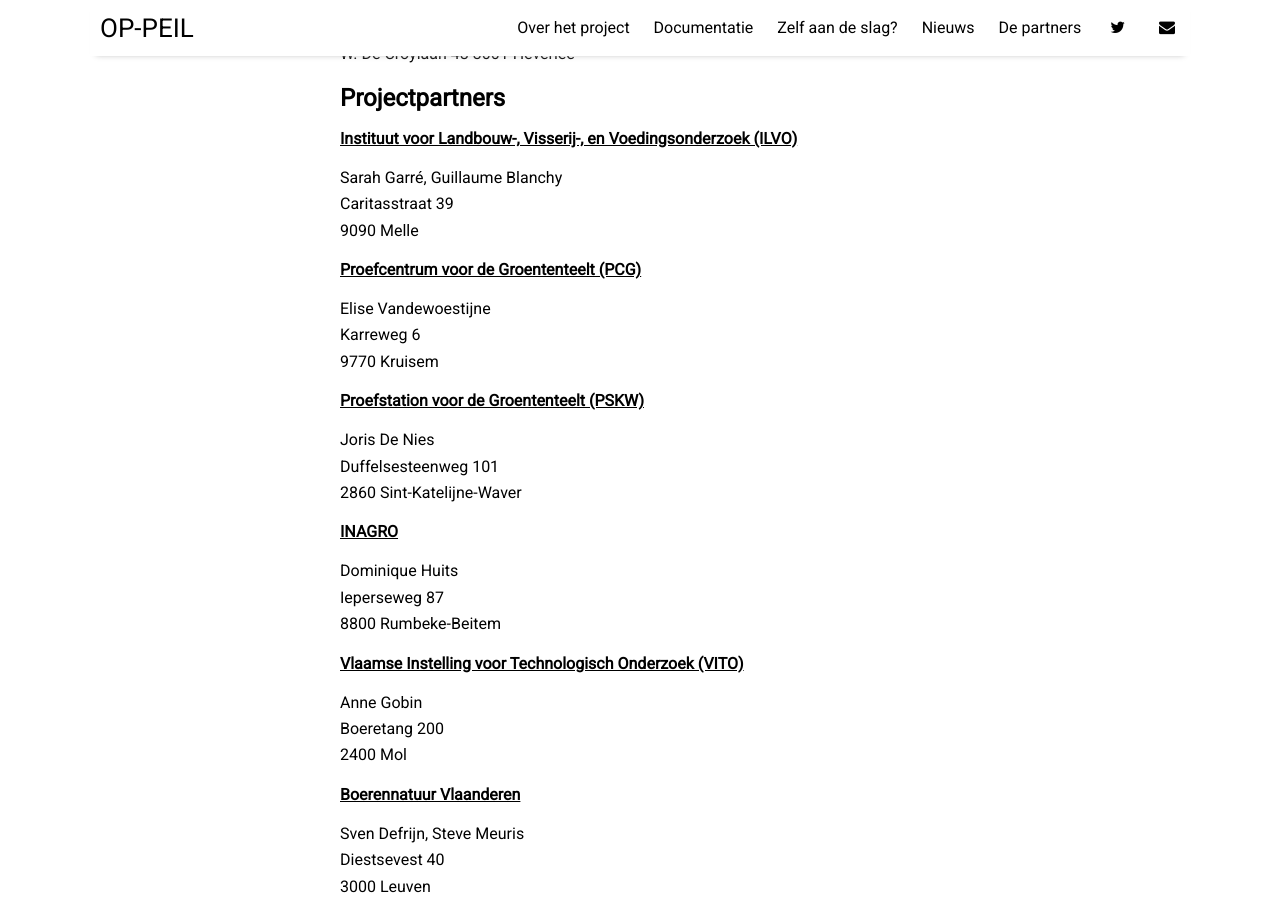
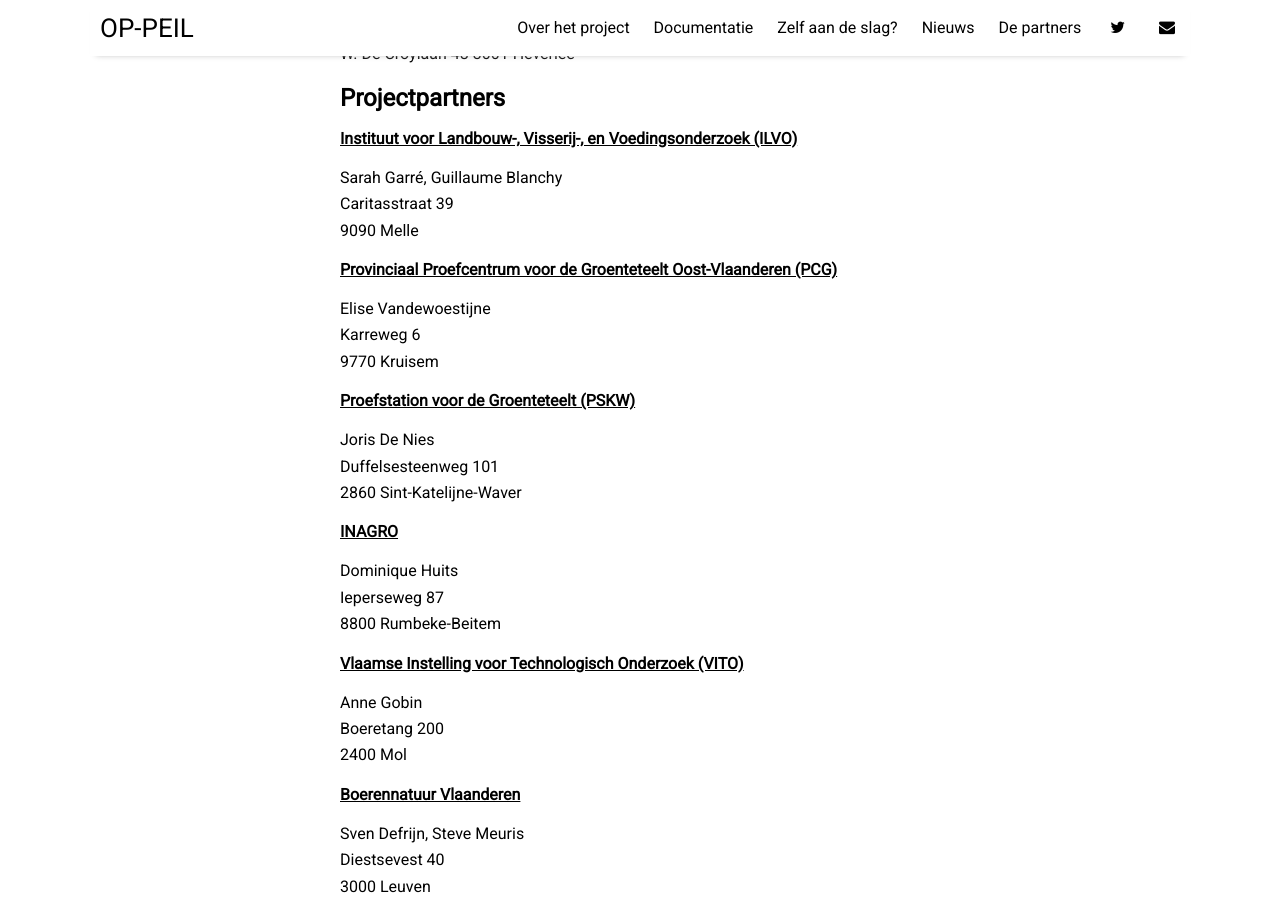
Before and after one commit to sarahgarre/op-peil, a Jekyll site: the page built from pages/contact.md, in a window 1280 px wide and 900 px high, scrolled down 485 px. Built offline with Jekyll 4.4.1, drawn with Linux system fonts in a browser that asks for light colours; nearby versions of some CDN libraries.

Commit message:
Update contact.md
typos

```diff
--- a/pages/contact.md
+++ b/pages/contact.md
@@ -19,13 +19,13 @@
 Caritasstraat 39
 9090 Melle
 
-#### [Proefcentrum voor de Groententeelt (PCG)](https://www.pcgroenteteelt.be/)
+#### [Provinciaal Proefcentrum voor de Groenteteelt Oost-Vlaanderen (PCG)](https://www.pcgroenteteelt.be/)
 
 Elise Vandewoestijne
 Karreweg 6
 9770 Kruisem
 
-#### [Proefstation voor de Groententeelt (PSKW)](https://www.proefstation.be/)
+#### [Proefstation voor de Groenteteelt (PSKW)](https://www.proefstation.be/)
 
 Joris De Nies
 Duffelsesteenweg 101
```
